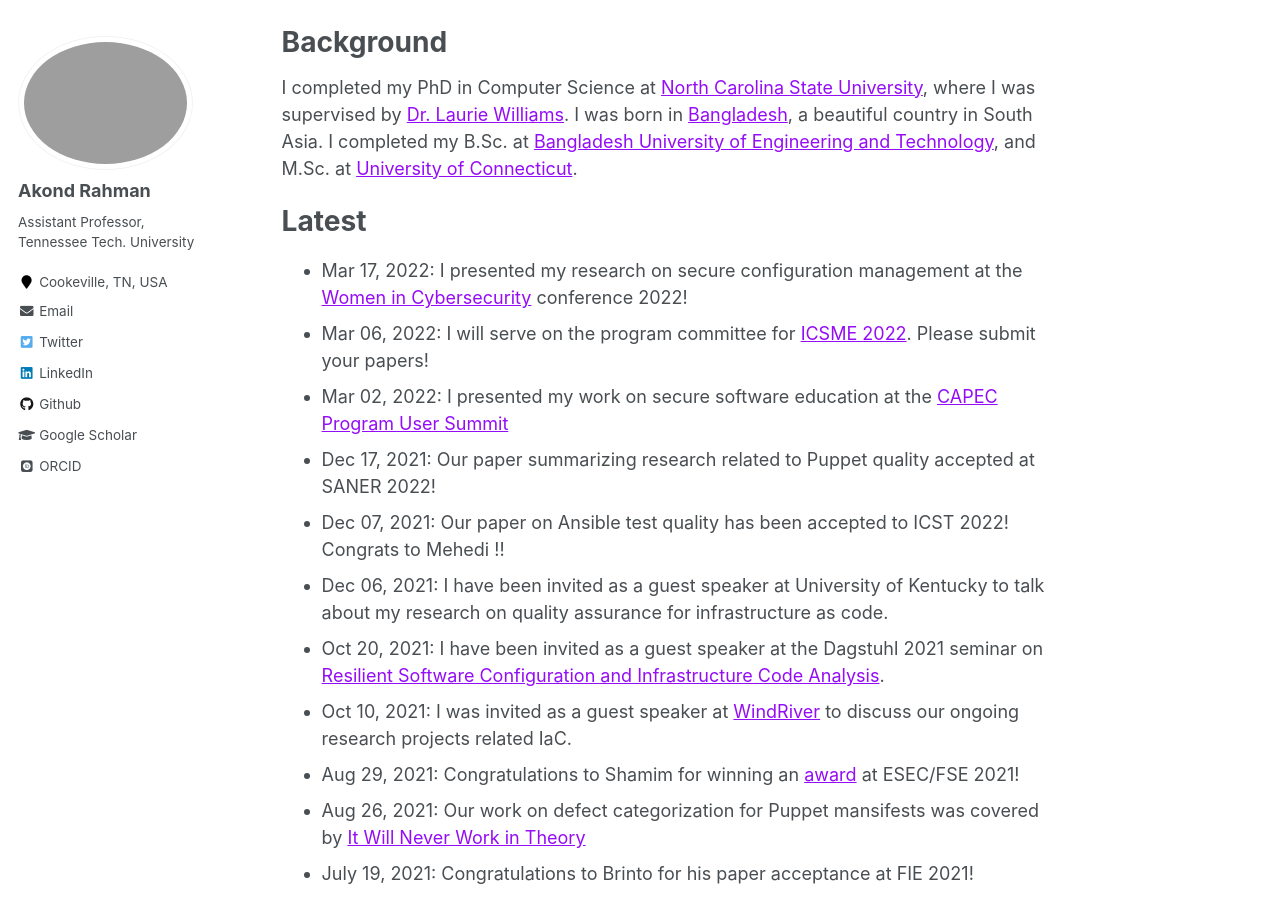
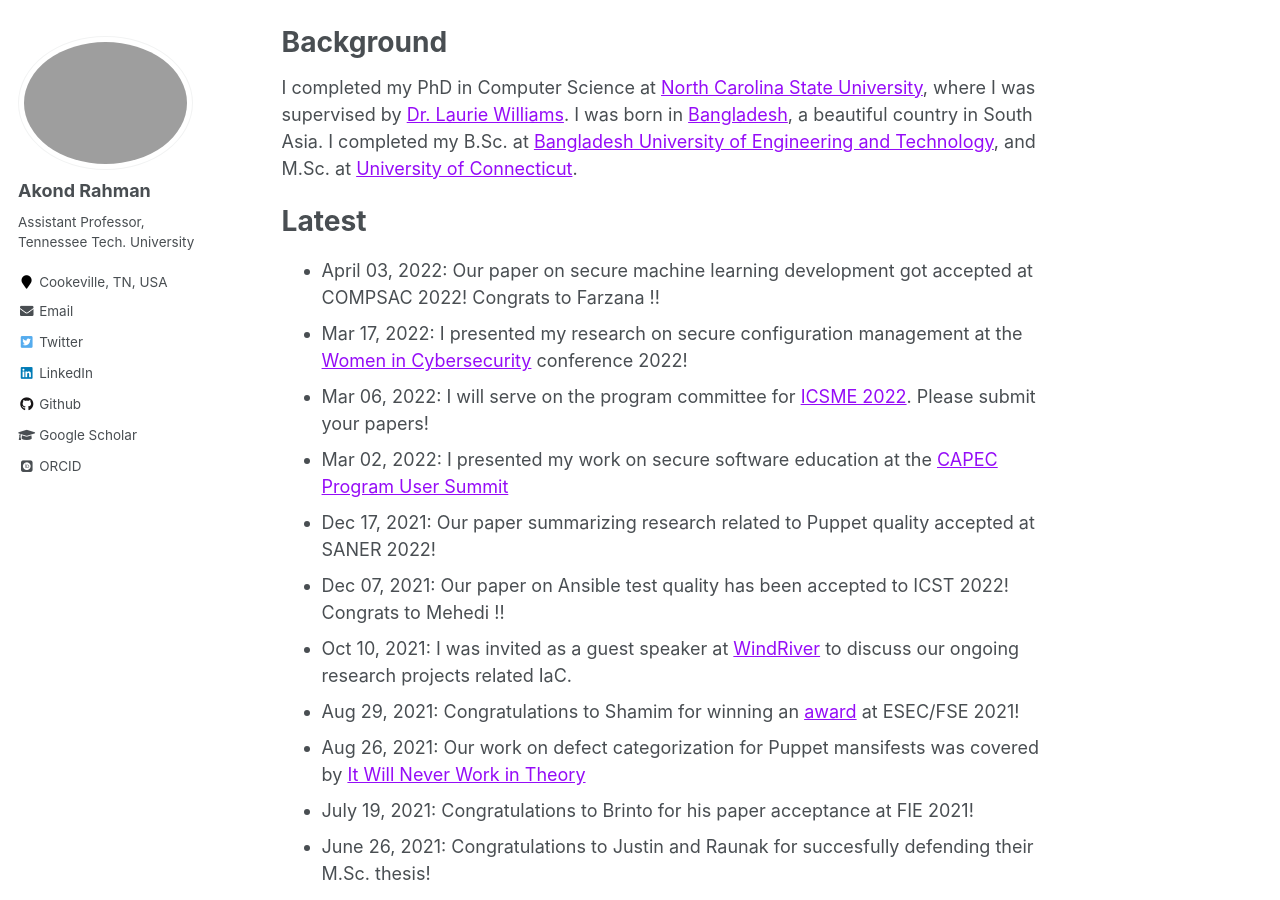
Before and after one commit to akondrahman/akondrahman.github.io, a Jekyll site: the page built from _pages/about.md, in a window 1280 px wide and 900 px high, scrolled down 624 px. Built offline with Jekyll 4.4.1, drawn with Linux system fonts in a browser that asks for light colours; some web fonts are replaced.

Commit message:
compsac 2022 update

```diff
--- a/_pages/about.md
+++ b/_pages/about.md
@@ -31,13 +31,12 @@
 
 Latest
 ======
+- April 03, 2022: Our paper on secure machine learning development got accepted at COMPSAC 2022! Congrats to Farzana !!
 - Mar 17, 2022: I presented my research on secure configuration management at the [Women in Cybersecurity](https://www.wicys.org/events/wicys-2022/conference-schedule/) conference 2022!
 - Mar 06, 2022: I will serve on the program committee for [ICSME 2022](https://cyprusconferences.org/icsme2022/call-for-research-track/). Please submit your papers!
 - Mar 02, 2022: I presented my work on secure software education at the [CAPEC Program User Summit](https://capec.mitre.org/news/index.html)
 - Dec 17, 2021: Our paper summarizing research related to Puppet quality accepted at SANER 2022!
 - Dec 07, 2021: Our paper on Ansible test quality has been accepted to ICST 2022! Congrats to Mehedi !!
-- Dec 06, 2021: I have been invited as a guest speaker at University of Kentucky to talk about my research on quality assurance for infrastructure as code.
-- Oct 20, 2021: I have been invited as a guest speaker at the Dagstuhl 2021 seminar on [Resilient Software Configuration and Infrastructure Code Analysis](https://www.dagstuhl.de/program/calendar/partlist/?semnr=21482&SUOG).
 - Oct 10, 2021: I was invited as a guest speaker at [WindRiver](https://www.windriver.com/) to discuss our ongoing research projects related IaC.
 - Aug 29, 2021: Congratulations to Shamim for winning an [award](https://twitter.com/Sharma__Tushar/status/1431224348426129416) at ESEC/FSE 2021!
 - Aug 26, 2021: Our work on defect categorization for Puppet mansifests was covered by [It Will Never Work in Theory](https://neverworkintheory.org/2021/08/26/defect-taxonomy-for-infrastructure-as-code.html)
```
Also changed, not shown: _publications/compsac2022ml.md (added, +25 -0 lines), _publications/elixir-acmse2022.md (+1 -1 lines), _publications/icst2022.md (+1 -1 lines), _publications/julia-acmse2022.md (+1 -1 lines), _publications/saner2022.md (+1 -1 lines), 1 other file.
